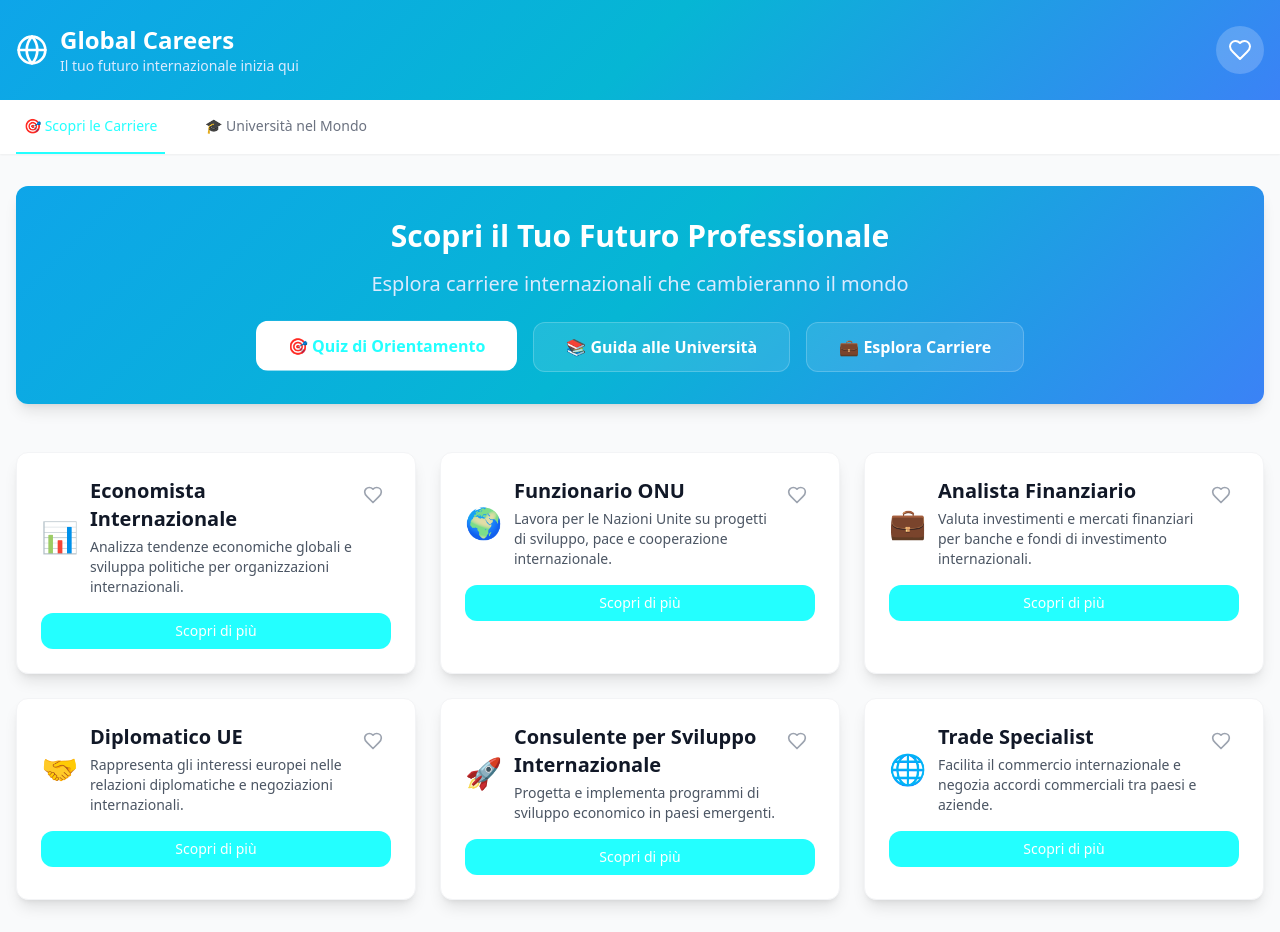
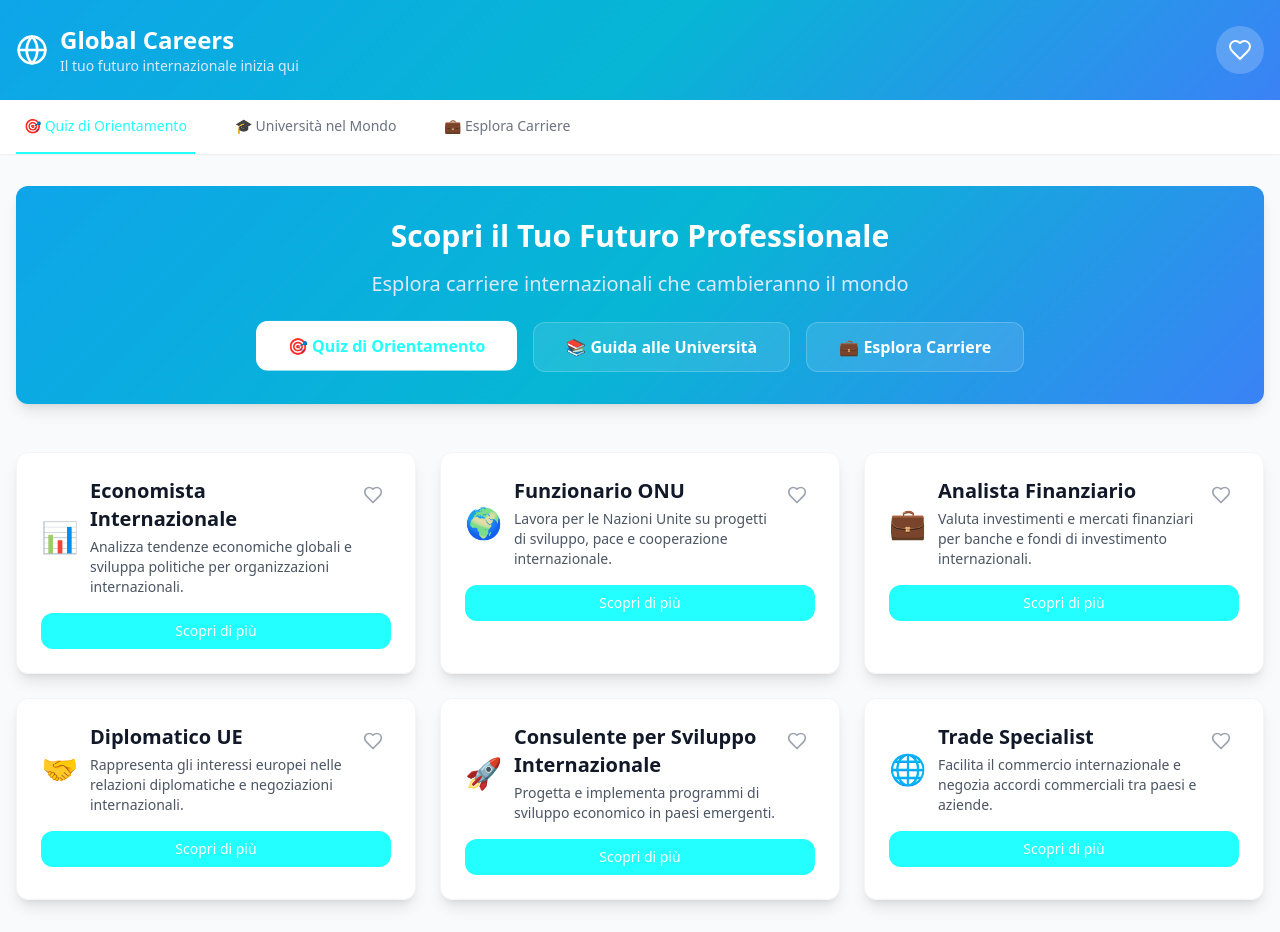
Before and after one commit to almessio14/world-careers-ahead, a React (Vite) app: page / in a window 1280 px wide. Built offline with nearby package versions, Linux system fonts and the light colour scheme.

Commit message:
Add buttons to the header
Added buttons to the header section.

```diff
--- a/src/components/Navigation.tsx
+++ b/src/components/Navigation.tsx
@@ -17,7 +17,7 @@ const Navigation = ({ activeTab, onTabChange }: NavigationProps) => {
                 : 'border-transparent text-gray-500 hover:text-gray-700'
             }`}
           >
-            🎯 Scopri le Carriere
+            🎯 Quiz di Orientamento
           </button>
           <button
             onClick={() => onTabChange('universities')}
@@ -29,6 +29,11 @@ const Navigation = ({ activeTab, onTabChange }: NavigationProps) => {
           >
             🎓 Università nel Mondo
           </button>
+          <button
+            className="py-4 px-2 border-b-2 border-transparent text-gray-500 hover:text-gray-700 font-medium text-sm transition-colors"
+          >
+            💼 Esplora Carriere
+          </button>
         </div>
       </div>
     </nav>
```
